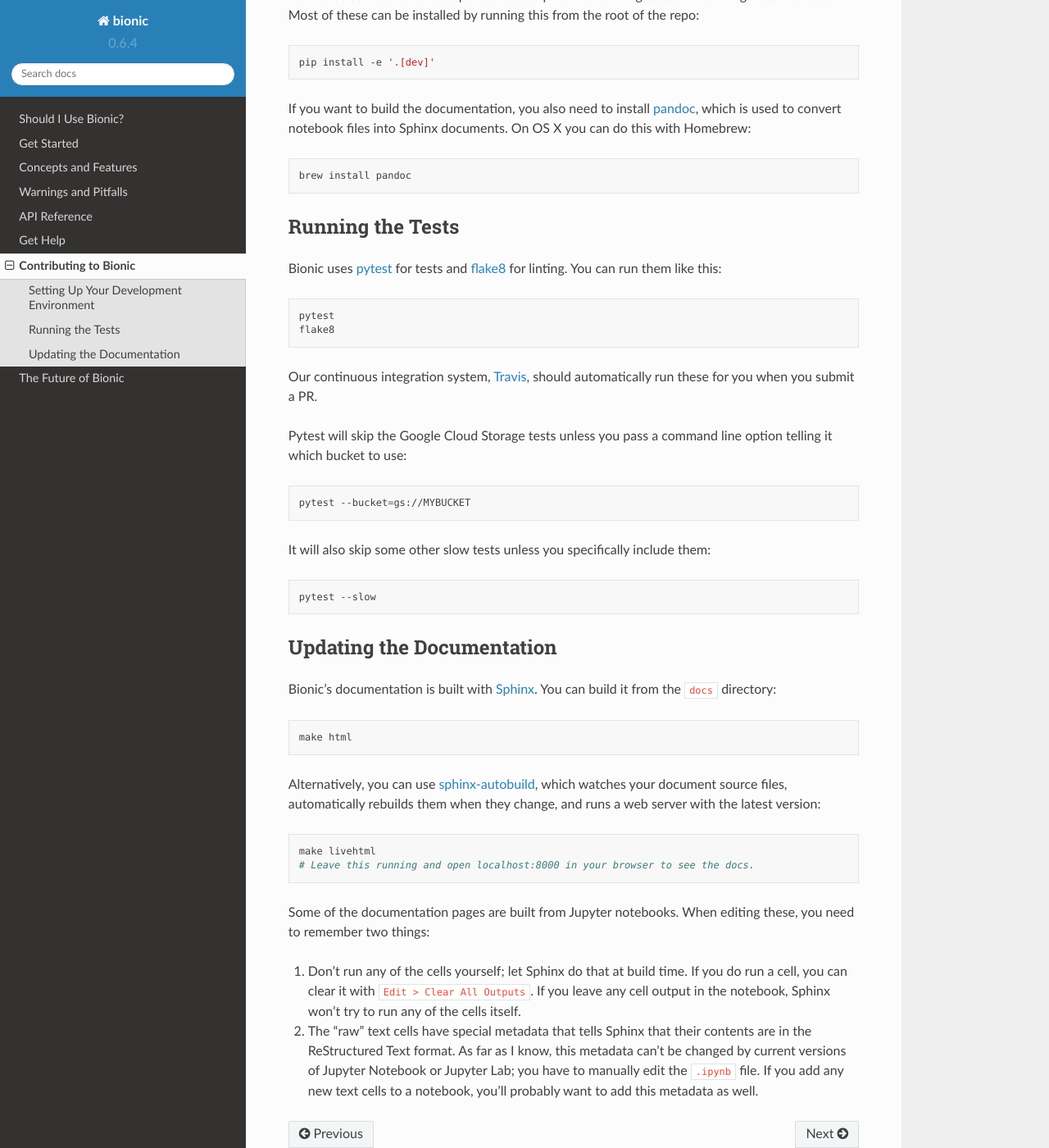
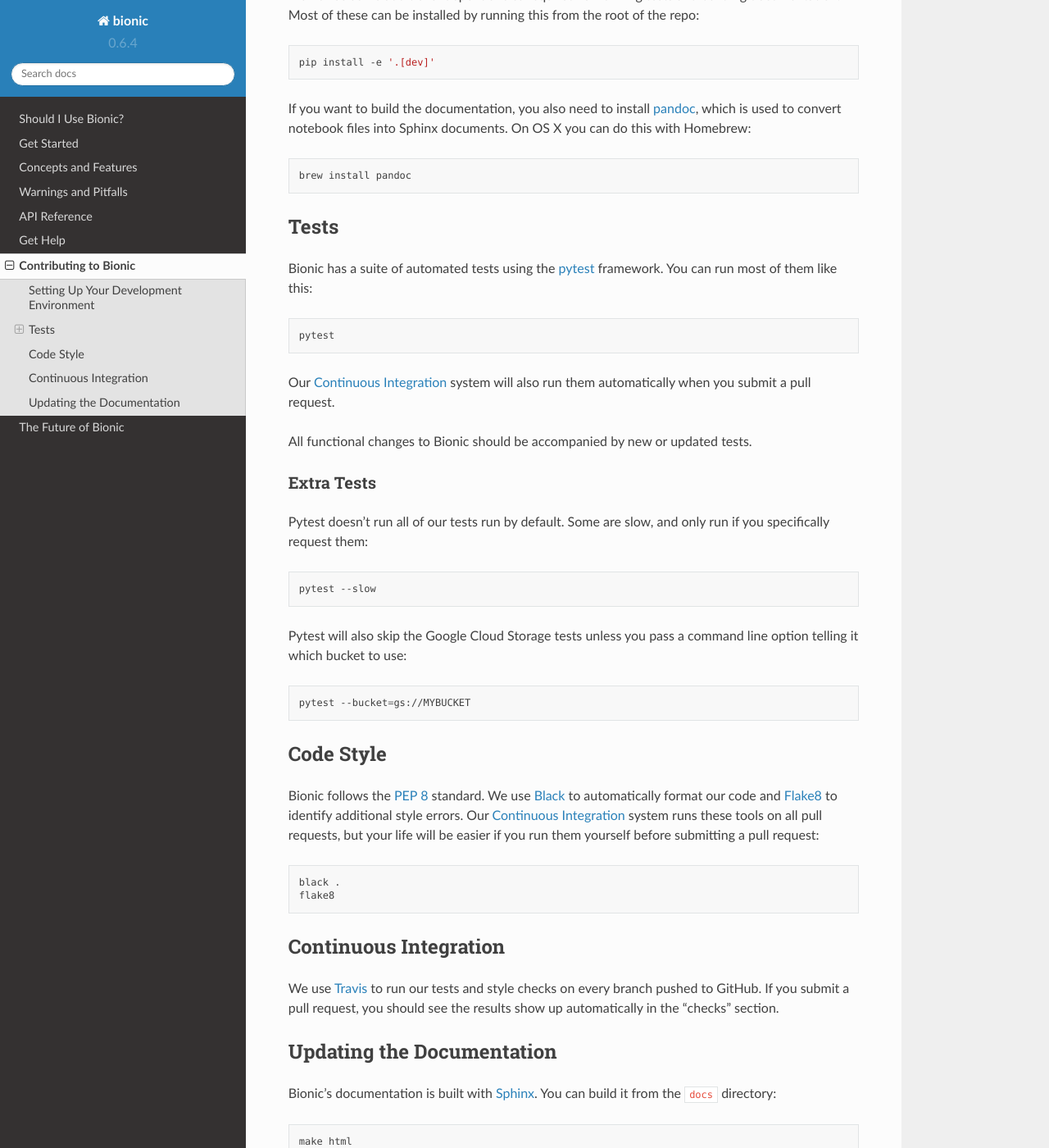
Before and after one commit to square/bionic, a Sphinx documentation site: the page built from docs/contributing.rst, in a window 1280 px wide and 1400 px high, scrolled down 444 px. Shown: the whole window at 82% size. Built offline with Sphinx 7.4.7 and the Read the Docs theme 2.0.0, drawn with Linux system fonts in a browser that asks for light colours.

Commit message:
Update contributing docs to incorporate Black

```diff
--- a/docs/contributing.rst
+++ b/docs/contributing.rst
@@ -36,33 +36,63 @@ documents.  On OS X you can do this with Homebrew:
 
     brew install pandoc
 
-Running the Tests
------------------
+Tests
+-----
 
-Bionic uses `pytest <https://docs.pytest.org/en/latest/>`_ for tests and
-`flake8 <http://flake8.pycqa.org/en/latest/>`_ for linting.  You can run them
-like this:
+Bionic has a suite of automated tests using the
+`pytest <https://docs.pytest.org/en/latest/>`_ framework. You can run most of
+them like this:
 
 .. code-block:: bash
 
     pytest
-    flake8
 
-Our continuous integration system, `Travis <https://travis-ci.com/>`_, should
-automatically run these for you when you submit a PR.
+Our :ref:`Continuous Integration <ci>` system will also run them
+automatically when you submit a pull request.
 
-Pytest will skip the Google Cloud Storage tests unless you pass a command line
-option telling it which bucket to use:
+All functional changes to Bionic should be accompanied by new or updated tests.
+
+Extra Tests
+...........
+
+Pytest doesn't run all of our tests run by default. Some are slow, and only
+run if you specifically request them:
+
+.. code-block:: bash
+
+    pytest --slow
+
+Pytest will also skip the Google Cloud Storage tests unless you pass a
+command line option telling it which bucket to use:
 
 .. code-block:: bash
 
     pytest --bucket=gs://MYBUCKET
 
-It will also skip some other slow tests unless you specifically include them:
+Code Style
+----------
+
+Bionic follows the `PEP 8 <https://www.python.org/dev/peps/pep-0008/>`_
+standard. We use `Black <https://black.readthedocs.io/en/stable/>`_ to
+automatically format our code and `Flake8
+<https://flake8.pycqa.org/en/latest/>`_ to identify additional style errors.
+Our :ref:`Continuous Integration <ci>` system runs these tools on all pull
+requests, but your life will be easier if you run them yourself before
+submitting a pull request:
 
 .. code-block:: bash
 
-    pytest --slow
+    black .
+    flake8
+
+.. _ci :
+
+Continuous Integration
+----------------------
+
+We use `Travis <https://travis-ci.com/>`_ to run our tests and style checks
+on every branch pushed to GitHub. If you submit a pull request, you should
+see the results show up automatically in the "checks" section.
 
 Updating the Documentation
 --------------------------
```
